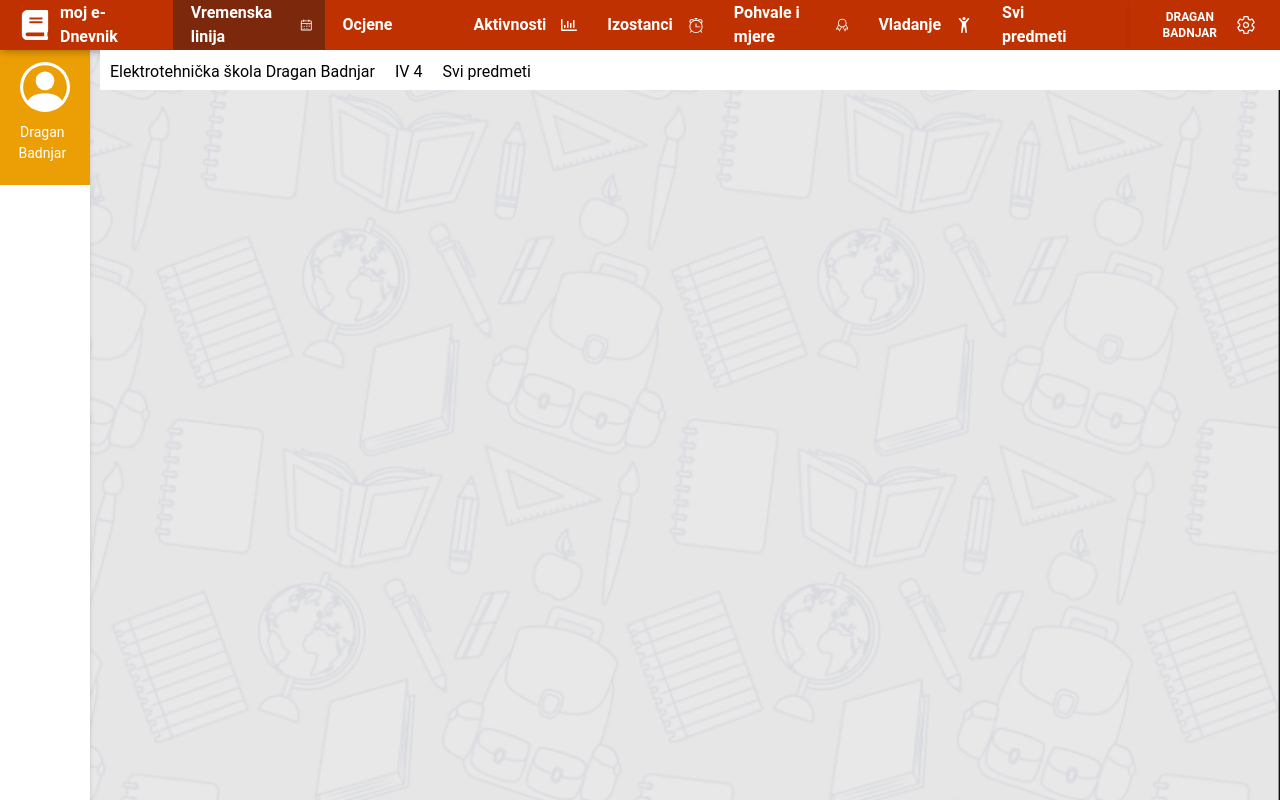
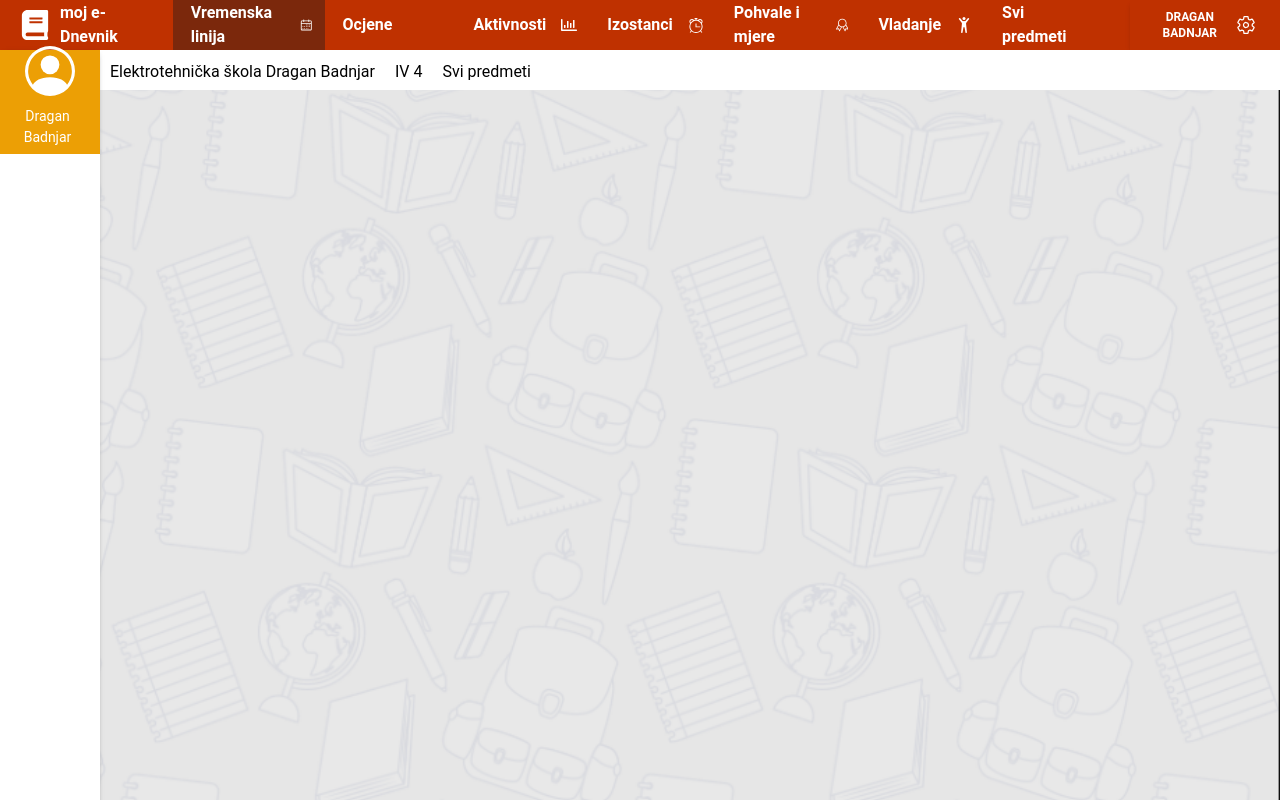
Before and after one commit to dragan1716/E-dnevnik, a React (Create React App) app in the folder frontend/: page /home in a window 1280 px wide. Built offline with nearby package versions, Linux system fonts and the light colour scheme; some icons are missing.

Commit message:
modifying-side-bar

```diff
--- a/frontend/src/components/Bars/SideBar.module.css
+++ b/frontend/src/components/Bars/SideBar.module.css
@@ -5,16 +5,21 @@
 }
 
 .container {
-  width: 7%;
+  width: 100px;
   height: 100vh;
   position: fixed;
   box-shadow: 1px 0 6px -5px rgba(0, 0, 0, 0.9);
-  margin-top: 50px;
+  top: 50px;
+  left: 0;
+  display: flex;
+  flex-direction: column;
+  justify-content: flex-start;
   background-color: #fff;
+  z-index: 99900;
 }
 
 .wrapper {
-  height: 135px;
+  height: 13%;
   background-color: #ec9f05;
   display: flex;
   flex-direction: column;
```
